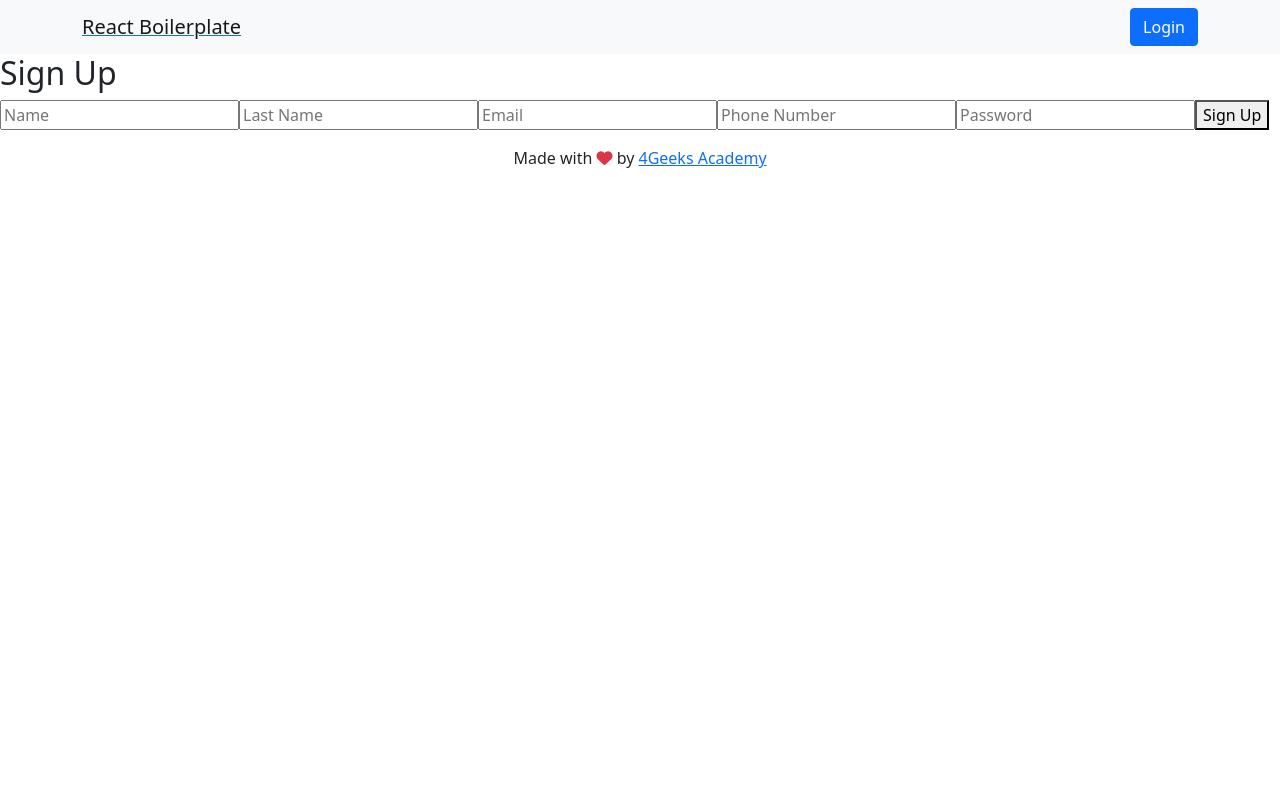
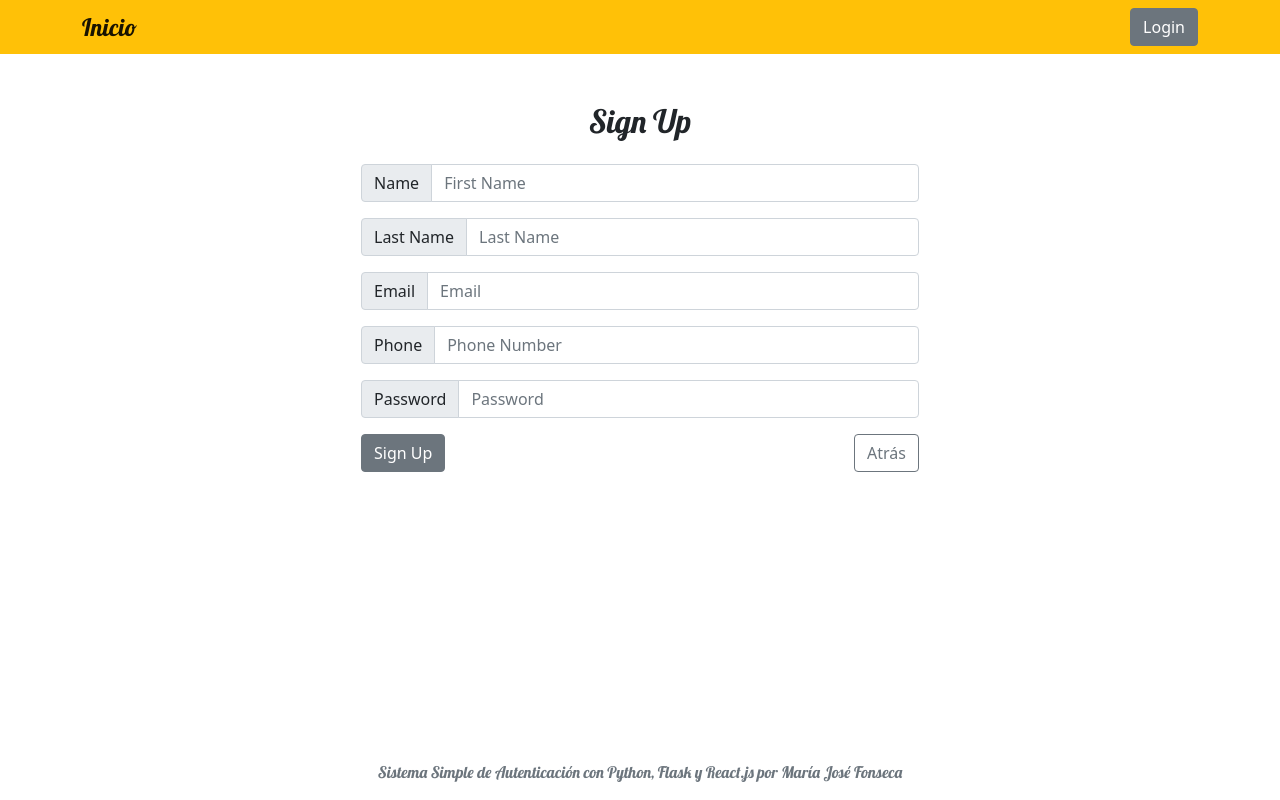
Before and after one commit to 4GeeksAcademy/MariaFonseca-coder_Sistema-de-Autenticaci-n-con-Python-Flask-y-React.js, a React app: page /signup in a window 1280 px wide. Built offline with nearby package versions, Linux system fonts and the light colour scheme; no server answers.

Commit message:
diseño atractivo del home y del signup listo

```diff
--- a/src/front/js/component/footer.js
+++ b/src/front/js/component/footer.js
@@ -1,10 +1,9 @@
 import React, { Component } from "react";
 
 export const Footer = () => (
-	<footer className="footer mt-auto py-3 text-center">
-		<p>
-			Made with <i className="fa fa-heart text-danger" /> by{" "}
-			<a href="http://www.4geeksacademy.com">4Geeks Academy</a>
+	<footer className="footer mt-auto py-3 text-center text-secondary">
+		<p className="lobster-regular footer">
+			Sistema Simple de Autenticación con Python, Flask y React.js por María José Fonseca
 		</p>
 	</footer>
 );
--- a/src/front/js/component/navbar.js
+++ b/src/front/js/component/navbar.js
@@ -5,26 +5,26 @@ export const Navbar = () => {
 
 	const location = useLocation();
 	return (
-		<nav className="navbar navbar-light bg-light">
+		<nav className="navbar navbar-light bg-warning">
 			<div className="container">
-				<Link to="/">
-					<span className="navbar-brand mb-0 h1">React Boilerplate</span>
+				<Link to="/" className="text-decoration-none">
+					<span className="navbar-brand mb-0 lobster-regular fs-4">Inicio</span>
 				</Link>
 
 				<div className="d-flex justify-content-end align-items-center">
 					{(location.pathname === "/" || location.pathname === "/login") && (
 						<Link to="/signup" className="me-2">
-							<button className="btn btn-primary">Sign Up</button>
+							<button className="btn btn-secondary">Sign Up</button>
 						</Link>
 					)}
 					{(location.pathname === "/" || location.pathname === "/signup") && (
 						<Link to="/login">
-							<button className="btn btn-primary">Login</button>
+							<button className="btn btn-secondary">Login</button>
 						</Link>
 					)}
 					{location.pathname === "/perfil" && (
 						<Link to="/">
-							<button className="btn btn-primary">Logout</button>
+							<button className="btn btn-secondary">Logout</button>
 						</Link>
 					)}
 				</div>
--- a/src/front/js/pages/home.js
+++ b/src/front/js/pages/home.js
@@ -7,20 +7,8 @@ export const Home = () => {
 	const { store, actions } = useContext(Context);
 
 	return (
-		<div className="text-center mt-5">
-			<h1>Hello Rigo!!</h1>
-			<p>
-				<img src={rigoImageUrl} />
-			</p>
-			<div className="alert alert-info">
-				{store.message || "Loading message from the backend (make sure your python backend is running)..."}
-			</div>
-			<p>
-				This boilerplate comes with lots of documentation:{" "}
-				<a href="https://start.4geeksacademy.com/starters/react-flask">
-					Read documentation
-				</a>
-			</p>
+		<div className="position-fixed top-50 start-50 translate-middle text-center">
+			<h1 className="eb-garamond">Bienvenido al Sistema de Autenticación</h1>
 		</div>
 	);
 };
--- a/src/front/js/pages/login.jsx
+++ b/src/front/js/pages/login.jsx
@@ -49,7 +49,7 @@ export const Login = () => {
                         <input type="password" className="form-control" id="inputPassword3" name="password" value={data.password} onChange={handleChange} />
                     </div>
                 </div>
-                <button type="submit" className="btn btn-primary">Login</button>
+                <button type="submit" className="btn btn-secondary">Login</button>
             </form>
         </div>
     );
--- a/src/front/js/pages/signup.jsx
+++ b/src/front/js/pages/signup.jsx
@@ -1,5 +1,6 @@
 import React, { useState, useContext } from "react";
 import { Context } from "../store/appContext";
+import { Link } from "react-router-dom";
 
 export const SignUp = () => {
     const { actions } = useContext(Context); // Obtener acciones del contexto
@@ -29,47 +30,83 @@ export const SignUp = () => {
     };
 
     return (
-        <div>
-            <h2>Sign Up</h2>
+        <div className="container py-5">
+            <div className="col-12 col-md-8 col-lg-6 mx-auto">
+                <h2 className="lobster-regular text-center mb-4">Sign Up</h2>
                 <form onSubmit={handleSubmit}>
+                    {/* Nombre y Apellido */}
+                    <div className="input-group mb-3">
+                        <span className="input-group-text">Name</span>
                         <input
                             type="text"
-                    placeholder="Name"
+                            className="form-control"
+                            placeholder="First Name"
                             value={name}
                             onChange={(e) => setName(e.target.value)}
                             required
                         />
+                    </div>
+
+                    <div className="input-group mb-3">
+                        <span className="input-group-text">Last Name</span>
                         <input
                             type="text"
+                            className="form-control"
                             placeholder="Last Name"
                             value={lastName}
                             onChange={(e) => setLastName(e.target.value)}
                             required
                         />
+                    </div>
+
+                    {/* Correo electrónico */}
+                    <div className="input-group mb-3">
+                        <span className="input-group-text">Email</span>
                         <input
                             type="email"
+                            className="form-control"
                             placeholder="Email"
                             value={email}
                             onChange={(e) => setEmail(e.target.value)}
                             required
                         />
+                    </div>
+
+                    {/* Teléfono */}
+                    <div className="input-group mb-3">
+                        <span className="input-group-text">Phone</span>
                         <input
                             type="text"
+                            className="form-control"
                             placeholder="Phone Number"
                             value={phoneNumber}
                             onChange={(e) => setPhoneNumber(e.target.value)}
                             required
                         />
+                    </div>
+
+                    {/* Contraseña */}
+                    <div className="input-group mb-3">
+                        <span className="input-group-text">Password</span>
                         <input
                             type="password"
+                            className="form-control"
                             placeholder="Password"
                             value={password}
                             onChange={(e) => setPassword(e.target.value)}
                             required
                         />
-                <button type="submit">Sign Up</button>
+                    </div>
+
+                    {/* Botones */}
+                    <div className="d-flex justify-content-between">
+                        <button type="submit" className="btn btn-secondary">Sign Up</button>
+                        <Link to="/" className="btn btn-outline-secondary">Atrás</Link>
+                    </div>
                 </form>
+            </div>
 
+            {/* Toast */}
             {toastMessage && (
                 <div className="toast-container position-fixed top-0 end-0 p-3" style={{ zIndex: 1050 }}>
                     <div
--- a/src/front/styles/index.css
+++ b/src/front/styles/index.css
@@ -1,3 +1,17 @@
-/*
-    General Styles used on every website (Don't Repeat Yourself)
-*/
+.lobster-regular {
+    font-family: "Lobster", serif;
+    font-weight: 400;  /* Peso estándar para Lobster */
+    font-style: normal;
+  }
+  .footer {
+    position: absolute;
+    bottom: 0;
+    left: 0;
+    width: 100%;
+    text-align: center;
+  }
+.eb-garamond {
+    font-family: "EB Garamond", serif;
+    font-weight: 400; /* Puedes ajustar el peso según lo que desees (400 a 800) */
+    font-style: normal; /* O italics si prefieres un estilo en cursiva */
+  }
--- a/template.html
+++ b/template.html
@@ -1,19 +1,34 @@
 <!DOCTYPE html>
 <html class="h-100">
+
 <head>
     <meta name="viewport" content="width=device-width, initial-scale=1.0">
     <meta charset="UTF-8">
     <title>Hello Rigo with Vanilla.js</title>
-        <link href="https://cdn.jsdelivr.net/npm/bootstrap@5.1.3/dist/css/bootstrap.min.css" rel="stylesheet" integrity="sha384-1BmE4kWBq78iYhFldvKuhfTAU6auU8tT94WrHftjDbrCEXSU1oBoqyl2QvZ6jIW3" crossorigin="anonymous">
+    <link href="https://cdn.jsdelivr.net/npm/bootstrap@5.1.3/dist/css/bootstrap.min.css" rel="stylesheet"
+        integrity="sha384-1BmE4kWBq78iYhFldvKuhfTAU6auU8tT94WrHftjDbrCEXSU1oBoqyl2QvZ6jIW3" crossorigin="anonymous">
     <!-- FontAwesome v6.1.2 -->
     <link rel="stylesheet" href="https://cdnjs.cloudflare.com/ajax/libs/font-awesome/6.1.2/css/all.min.css">
+    <!-- Preconnect y carga de la fuente -->
+    <link rel="preconnect" href="https://fonts.googleapis.com">
+    <link rel="preconnect" href="https://fonts.gstatic.com" crossorigin>
+    <link
+        href="https://fonts.googleapis.com/css2?family=Dancing+Script:wght@400..700&family=EB+Garamond:ital,wght@0,400..800;1,400..800&family=Lobster&display=swap"
+        rel="stylesheet">
+
 
 </head>
+
 <body class="h-100">
     <div id="app" class="h-100"></div>
 
-        <script src="https://cdn.jsdelivr.net/npm/@popperjs/core@2.10.2/dist/umd/popper.min.js" integrity="sha384-7+zCNj/IqJ95wo16oMtfsKbZ9ccEh31eOz1HGyDuCQ6wgnyJNSYdrPa03rtR1zdB" crossorigin="anonymous"></script>
-        <script src="https://cdn.jsdelivr.net/npm/bootstrap@5.1.3/dist/js/bootstrap.min.js" integrity="sha384-QJHtvGhmr9XOIpI6YVutG+2QOK9T+ZnN4kzFN1RtK3zEFEIsxhlmWl5/YESvpZ13" crossorigin="anonymous"></script>
+    <script src="https://cdn.jsdelivr.net/npm/@popperjs/core@2.10.2/dist/umd/popper.min.js"
+        integrity="sha384-7+zCNj/IqJ95wo16oMtfsKbZ9ccEh31eOz1HGyDuCQ6wgnyJNSYdrPa03rtR1zdB"
+        crossorigin="anonymous"></script>
+    <script src="https://cdn.jsdelivr.net/npm/bootstrap@5.1.3/dist/js/bootstrap.min.js"
+        integrity="sha384-QJHtvGhmr9XOIpI6YVutG+2QOK9T+ZnN4kzFN1RtK3zEFEIsxhlmWl5/YESvpZ13"
+        crossorigin="anonymous"></script>
 
 </body>
+
 </html>
```
Lines whose indentation alone changed are shown as unchanged.
